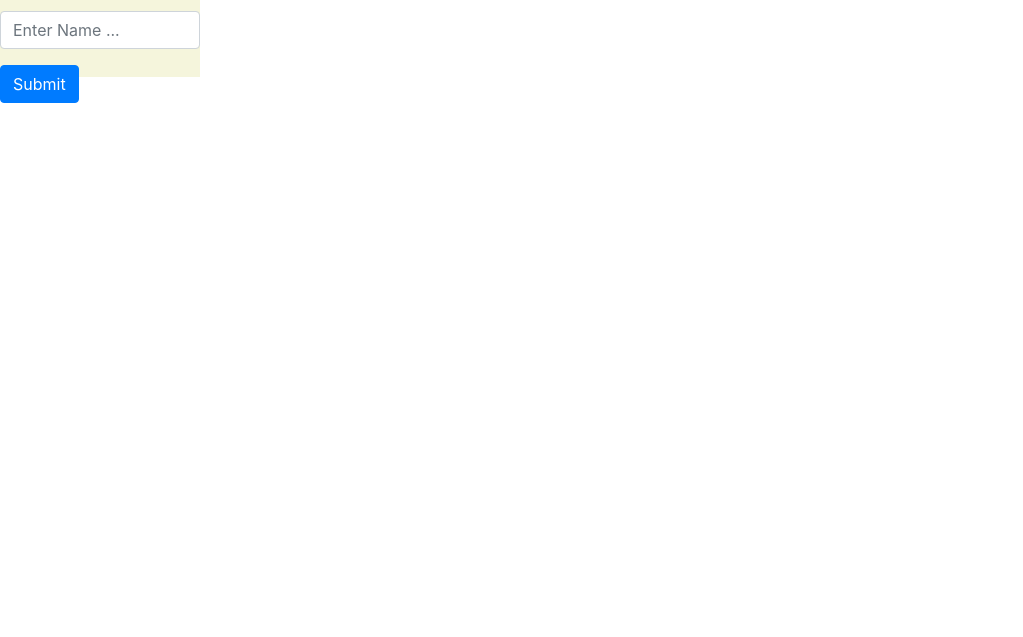
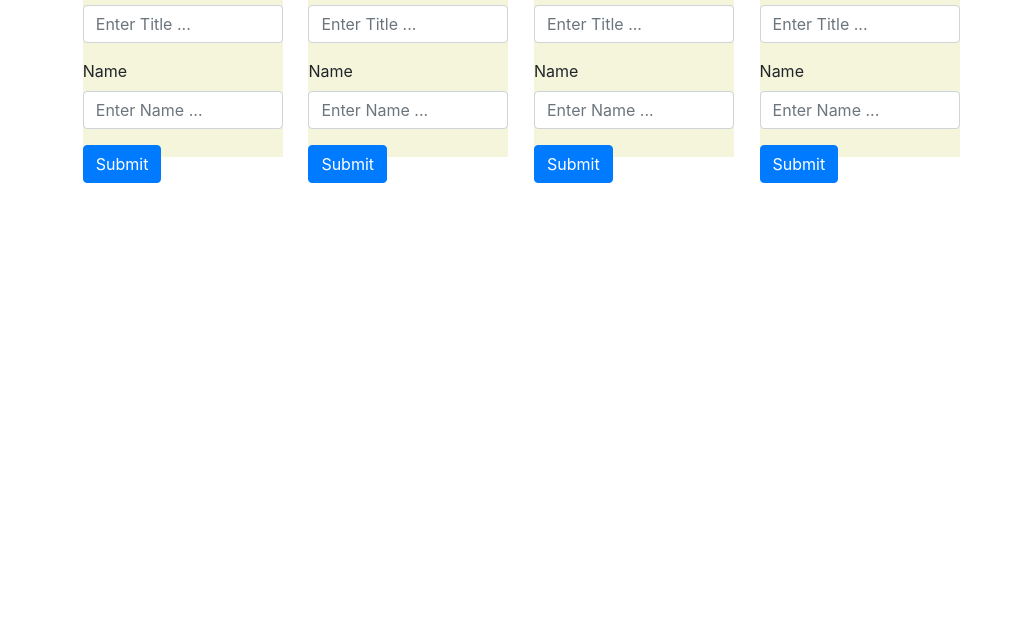
Before and after one commit to SpencerLeBard/NestAPI, a website with bundled scripts: page src/Front-End/index.html in a window 1280 px wide. Shown: the part 163-800 px from the top of the page, without its empty margins (0-1023 px from the left). Built offline with nearby package versions, Linux system fonts and the light colour scheme; what @nestjs/common, @nestjs/core would draw is missing.

Commit message:
all forms and css

```diff
--- a/src/Front-End/index.html
+++ b/src/Front-End/index.html
@@ -7,7 +7,22 @@
   <link rel="stylesheet"href="https://stackpath.bootstrapcdn.com/bootstrap/4.5.2/css/bootstrap.min.css">
 </head>
 <body>
-<div class="forms"> <h1>Insert</h1>
+  <div class="container">
+    <div class="row">
+      <div class="forms"> <h1>Insert</h1>
+        <form>
+    <div class="form-group">
+      <label for="exampleInputEmail1">Title</label>
+      <input type="email" class="form-control" id="exampleInputEmail1" aria-describedby="emailHelp" placeholder="Enter Title ...">
+    </div>
+    <div class="form-group">
+      <label for="exampleInputPassword1">Name</label>
+      <input type="password" class="form-control" id="exampleInputPassword1" placeholder="Enter Name ...">
+    </div>
+    <button type="submit" class="btn btn-primary">Submit</button>
+  </form>
+</div>
+<div class="forms"> <h1>Get</h1>
   <form>
     <div class="form-group">
       <label for="exampleInputEmail1">Title</label>
@@ -20,6 +35,34 @@
     <button type="submit" class="btn btn-primary">Submit</button>
   </form>
 </div>
+<div class="forms"> <h1>Update</h1>
+  <form>
+    <div class="form-group">
+      <label for="exampleInputEmail1">Title</label>
+      <input type="email" class="form-control" id="exampleInputEmail1" aria-describedby="emailHelp" placeholder="Enter Title ...">
+    </div>
+    <div class="form-group">
+      <label for="exampleInputPassword1">Name</label>
+      <input type="password" class="form-control" id="exampleInputPassword1" placeholder="Enter Name ...">
+    </div>
+    <button type="submit" class="btn btn-primary">Submit</button>
+  </form>
+</div>
+<div class="forms"> <h1>Delete</h1>
+  <form>
+    <div class="form-group">
+      <label for="exampleInputEmail1">Title</label>
+      <input type="email" class="form-control" id="exampleInputEmail1" aria-describedby="emailHelp" placeholder="Enter Title ...">
+    </div>
+    <div class="form-group">
+      <label for="exampleInputPassword1">Name</label>
+      <input type="password" class="form-control" id="exampleInputPassword1" placeholder="Enter Name ...">
+    </div>
+    <button type="submit" class="btn btn-primary">Submit</button>
+  </form>
+</div>
+</div>
+</div>
 
 <script src="app.js"></script>
 </body>
--- a/src/Front-End/style.css
+++ b/src/Front-End/style.css
@@ -2,4 +2,6 @@
   height: 30vh;
   width: 25vh;
   background-color: beige;
+  margin: 1vw;
+  margin-top: 10vh;
 }
```
